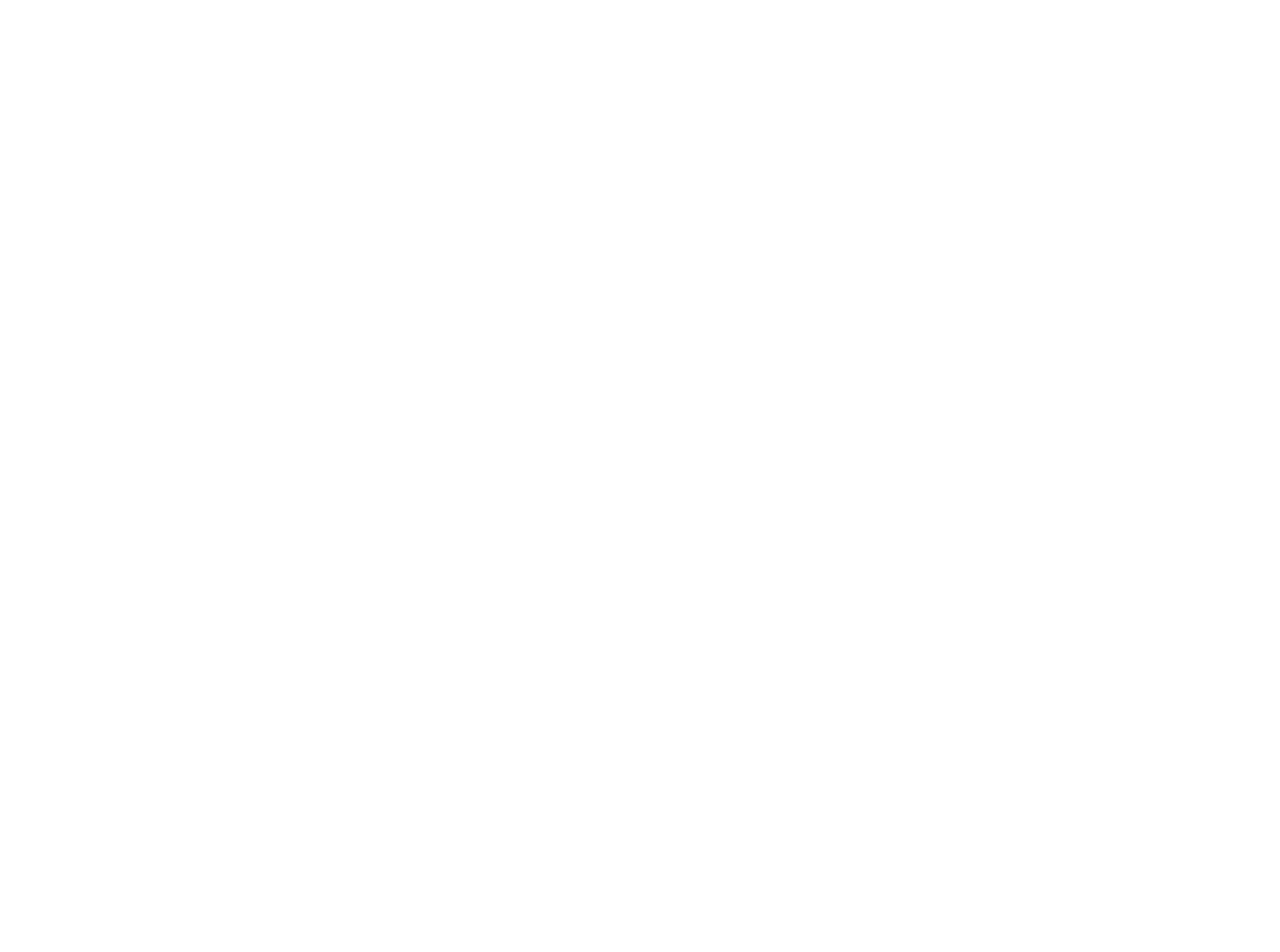
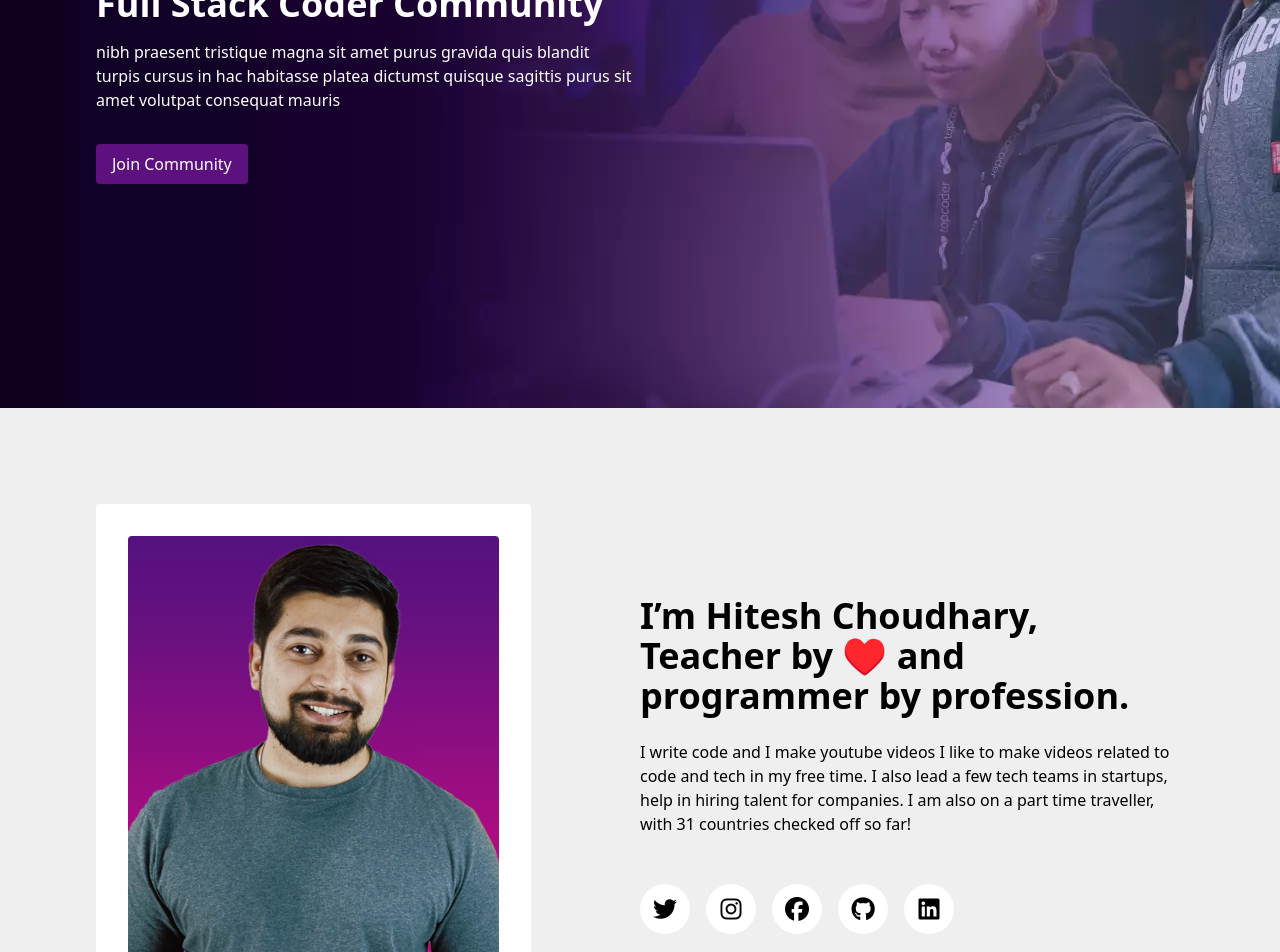
Before and after one commit to subrataSamartha/Pencilthon_landing_page_tamplate, a React (Create React App) app: page / in a window 1280 px wide. Shown: the part 240-1192 px from the top of the page. Before the commit the page ends 800 px from the top, so only its background shows below. Built offline with nearby package versions, Linux system fonts and the light colour scheme.

Commit message:
Community and Herosection has bed creted successfully

```diff
--- a/public/index.html
+++ b/public/index.html
@@ -24,6 +24,9 @@
       work correctly both with client-side routing and a non-root public URL.
       Learn how to configure a non-root public URL by running `npm run build`.
     -->
+    <!-- font awesome -->
+    <script src="https://kit.fontawesome.com/6b7d2ba9e0.js" crossorigin="anonymous"></script>
+
     <title>React App</title>
   </head>
   <body>
--- a/src/App.js
+++ b/src/App.js
@@ -1,7 +1,11 @@
+import CommunityOwnerDetail from "./sections/CommunityOwnerDetail";
+import HeroSection from "./sections/HeroSection";
+
 function App() {
   return (
     <div>
-      <h1 className="text-red-800">Swayam Prakashh Baigana</h1>
+      <HeroSection />
+      <CommunityOwnerDetail />
     </div>
   );
 }
--- /dev/null
+++ b/src/components/Button.jsx
@@ -0,0 +1,13 @@
+import React from "react";
+
+function Button({ text }) {
+  return (
+    <div>
+      <button class="px-4 py-2 bg-myPrimary text-white rounded mt-2">
+        {text}
+      </button>
+    </div>
+  );
+}
+
+export default Button;
--- /dev/null
+++ b/src/components/Heading1.jsx
@@ -0,0 +1,11 @@
+import React from "react";
+
+function Heading1({ text }) {
+  return (
+    <div>
+      <h1 class="text-4xl font-bold">{text}</h1>
+    </div>
+  );
+}
+
+export default Heading1;
--- /dev/null
+++ b/src/components/Paragraph.jsx
@@ -0,0 +1,11 @@
+import React from "react";
+
+function Paragraph({ text }) {
+  return (
+    <div>
+      <p>{text}</p>
+    </div>
+  );
+}
+
+export default Paragraph;
--- /dev/null
+++ b/src/components/SocialButton.jsx
@@ -0,0 +1,13 @@
+import React from "react";
+
+function SocialButton({ type }) {
+  return (
+    <div>
+      <div className="w-[50px] h-[50px] flex justify-center items-center bg-white rounded-full hover:bg-myPrimary hover:text-white">
+        <i className={`fa-brands fa-${type} text-[24px]`}></i>
+      </div>
+    </div>
+  );
+}
+
+export default SocialButton;
--- /dev/null
+++ b/src/sections/CommunityOwnerDetail.jsx
@@ -0,0 +1,43 @@
+import React from "react";
+import Heading1 from "../components/Heading1";
+import Paragraph from "../components/Paragraph";
+import SocialButton from "../components/SocialButton";
+
+function CommunityOwnerDetail() {
+  return (
+    <div>
+      <div class="max-w-[1280px] mx-auto bg-myGrey flex flex-col md:flex-row justify-between items-center p-8 md:p-24">
+        <div class=" md:w-[40%]">
+          <div class="p-8 bg-white rounded">
+            <img class="rounded" src="../images/person-image.jpg" alt="" />
+          </div>
+        </div>
+        <div class="md:w-[50%] mt-6">
+          <div class="flex flex-col gap-6">
+            <div>
+              <Heading1 text="I’m Hitesh Choudhary, Teacher by ♥️ and programmer by profession." />
+            </div>
+            <div className="opacitu-80">
+              <Paragraph text="I write code and I make youtube videos I like to make videos related to code and tech in my free time. I also lead a few tech teams in startups, help in hiring talent for companies. I am also on a part time traveller, with 31 countries checked off so far!" />
+            </div>
+            {/* <!-- Social Icons --> */}
+            <div class="flex flex-row justify-start gap-4 mt-6">
+              {/* <!-- twitter icon --> */}
+              <SocialButton type="twitter" />
+              {/* <!-- instagram icon --> */}
+              <SocialButton type="instagram" />
+              {/* <!-- facebook icon --> */}
+              <SocialButton type="facebook" />
+              {/* <!-- github icon --> */}
+              <SocialButton type="github" />
+              {/* <!-- linkedin icon --> */}
+              <SocialButton type="linkedin" />
+            </div>
+          </div>
+        </div>
+      </div>
+    </div>
+  );
+}
+
+export default CommunityOwnerDetail;
--- /dev/null
+++ b/src/sections/HeroSection.jsx
@@ -0,0 +1,20 @@
+import React from "react";
+import Button from "../components/Button";
+import Heading1 from "../components/Heading1";
+import Paragraph from "../components/Paragraph";
+
+function HeroSection() {
+  return (
+    <div className="max-w-[1280px] mx-auto px-24 py-56 bg-hero-img">
+      <div className="max-w-[540px] flex flex-col gap-4 text-white">
+        <Heading1 text="Full Stack Coder Community" />
+        <Paragraph text="nibh praesent tristique magna sit amet purus gravida quis blandit turpis cursus in hac habitasse platea dictumst quisque sagittis purus sit amet volutpat consequat mauris" />
+        <div className="mt-2">
+          <Button text="Join Community" />
+        </div>
+      </div>
+    </div>
+  );
+}
+
+export default HeroSection;
--- a/tailwind.config.js
+++ b/tailwind.config.js
@@ -2,7 +2,17 @@
 module.exports = {
   content: ["./src/**/*.{js,jsx,ts,tsx}"],
   theme: {
-    extend: {},
+    extend: {
+      colors: {
+        myPrimary: "#5d117e",
+        mySecondary: "#9b0e81",
+        myGrey: "#EFEFEF",
+      },
+
+      backgroundImage: {
+        "hero-img": "url('../public/images/hero-img.jpg')",
+      },
+    },
   },
   plugins: [],
 };
```
Also changed, not shown: public/images/hero-img.jpg (added), public/images/person-image.jpg (added).
